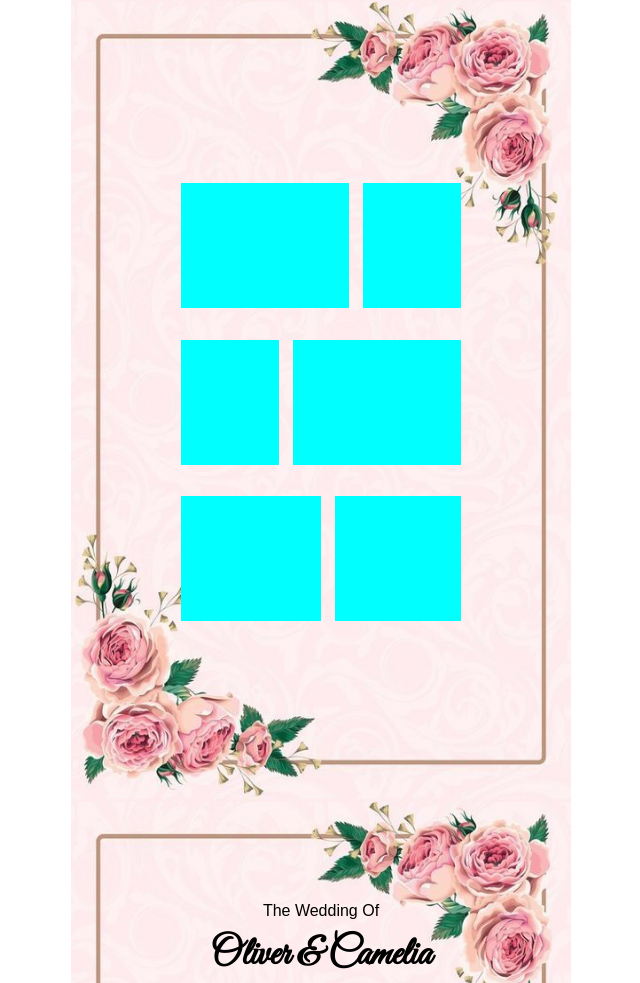
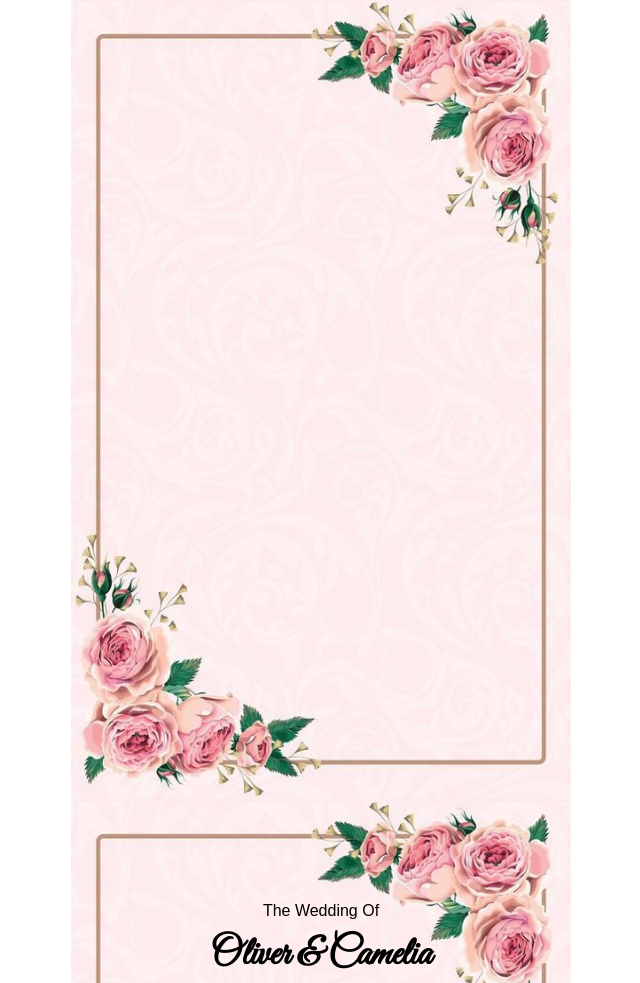
Before and after one commit to NelsenJ/undangan, a plain HTML site: page wedding.html in a window 1280 px wide. Shown: the part 2398-3381 px from the top of the page, without its empty margins (319-959 px from the left). Drawn offline with Linux system fonts and the light colour scheme.

Commit message:
clearing

```diff
--- a/wedding.html
+++ b/wedding.html
@@ -79,30 +79,7 @@
         <div class="page four" id="4">
             <div class="photo">
                 <!-- kasih border pakai background image + kasih image -->
-                <div class="p1">
-                    <div class="photo1">
 
-                    </div>
-                    <div class="photo2">
-
-                    </div>
-                </div>
-                <div class="p2">
-                    <div class="photo3">
-
-                    </div>
-                    <div class="photo4">
-
-                    </div>
-                </div>
-                <div class="p3">
-                    <div class="photo5">
-
-                    </div>
-                    <div class="photo6">
-
-                    </div>
-                </div>
             </div>
         </div>
         <div class="page five" id="5">
```
